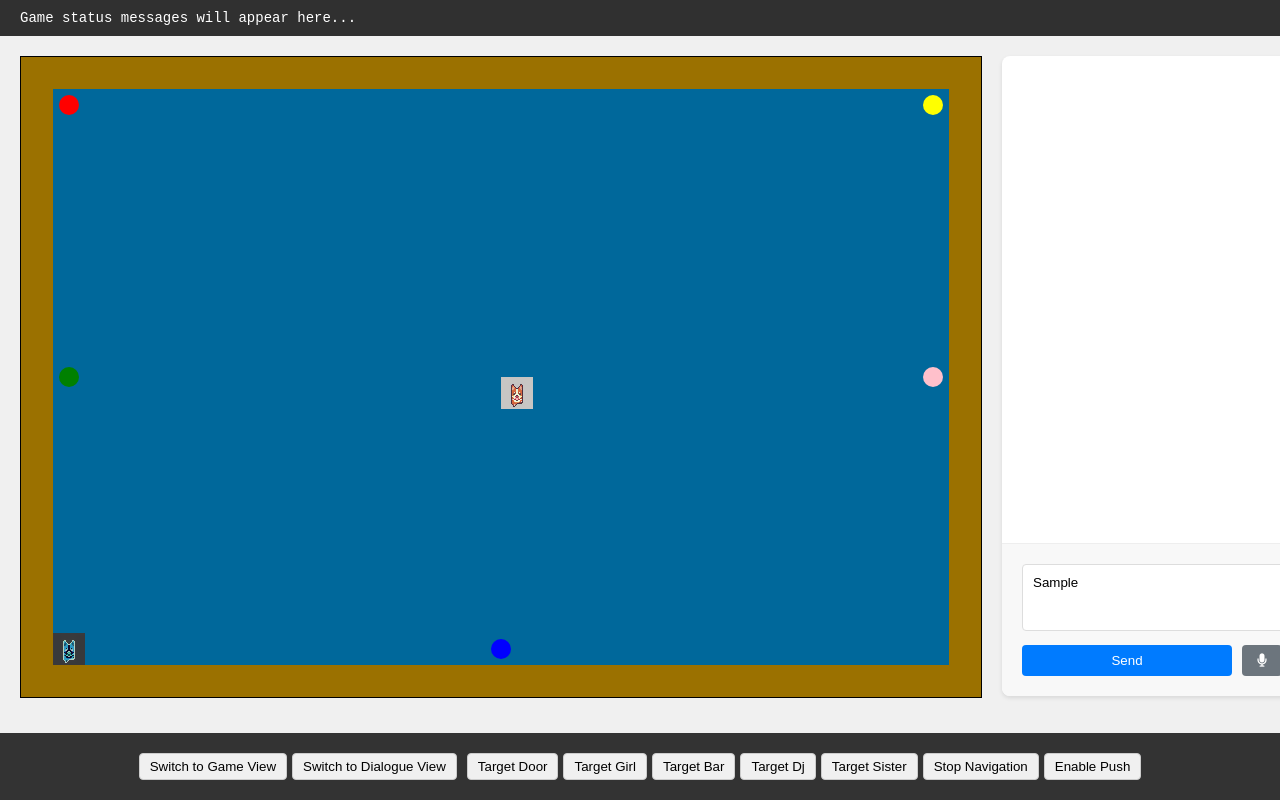
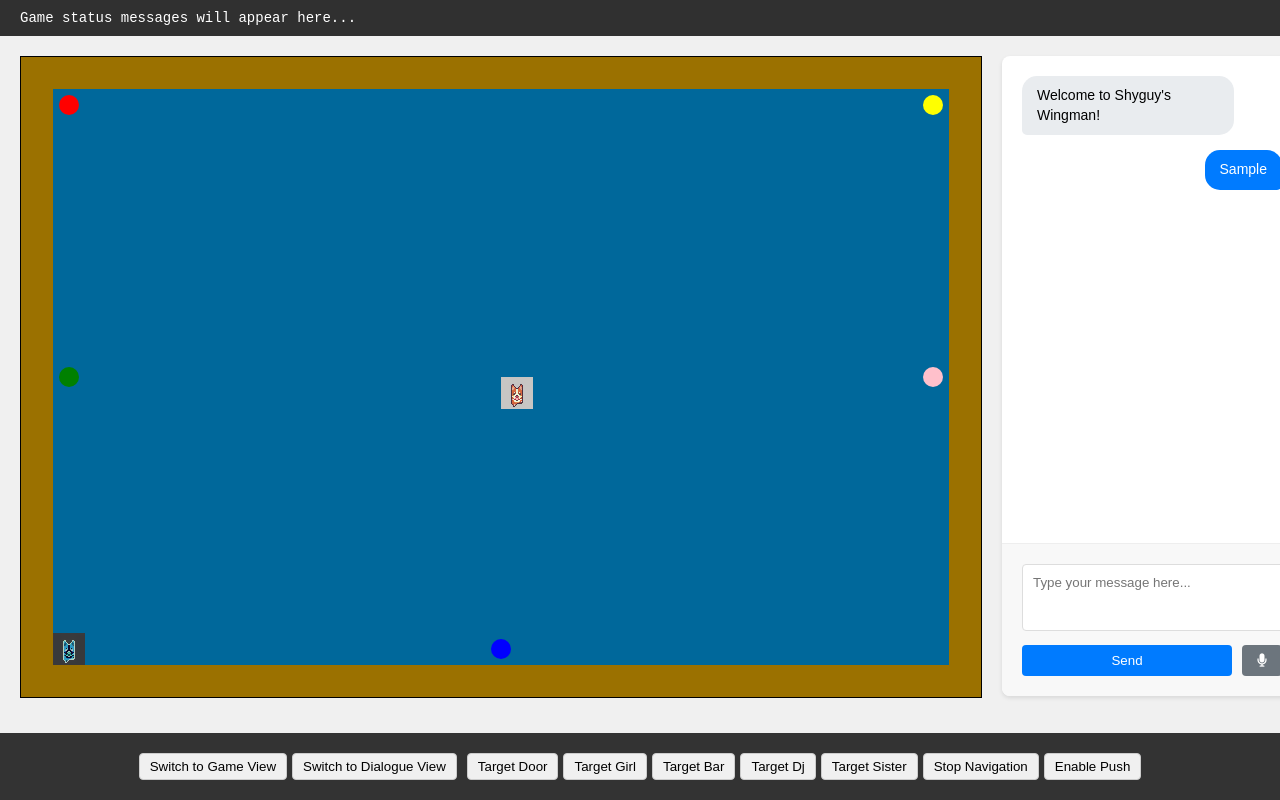
Before and after one commit to radajakub/ShyguysWingmanJS, a website built with Vite: page index.html in a window 1280 px wide. Both pictures are taken after typing "Sample" into the empty fields and a click on the button "Send". Shown: the top 800 px of the page. Built offline with nearby package versions, Linux system fonts and the light colour scheme; no server answers.

Commit message:
Change structure and add some functions to chat

```diff
--- a/src/game.js
+++ b/src/game.js
@@ -9,8 +9,9 @@ export class Game {
     this.storyEngine = new StoryEngine();
   }
 
-  run() {
+  async run() {
     console.log("[Game]: run");
+    // await this.gameEngine.loadAssets();
     this.gameEngine.init();
     // this.gameEngine.run();
     // initialize and start other classes
--- a/src/game_engine.js
+++ b/src/game_engine.js
@@ -3,8 +3,31 @@ const SHYGUY_SPEED = 0.5;
 
 const IS_DEBUG = true;
 
+// class CustomImage {
+//   constructor(imageSrc) {
+//     this.image = new Image();
+
+//     this.loadPromise = new Promise((resolve, reject) => {
+//       this.image.onload = () => {
+//         resolve(this);
+//       };
+//       this.image.onerror = () => {
+//         reject(new Error(`Failed to load image: ${imageSrc}`));
+//       };
+//     });
+
+//     this.image.src = imageSrc;
+//   }
+
+//   async waitForLoad() {
+//     return this.loadPromise;
+//   }
+// }
+
 class SpriteEntity {
   constructor(x0, y0, imageSrc, speed = 0, width = 32, height = 32, frameRate = 8, frameCount = 4) {
+    // super(imageSrc);
+
     this.x = x0;
     this.y = y0;
     this.width = width;
@@ -83,6 +106,11 @@ export class GameEngine {
     this.dialogueView = document.getElementById("dialogueView");
     this.currentView = "game";
 
+    this.gameChatContainer = document.getElementById("chatMessages");
+    this.messageInput = document.getElementById("messageInput");
+    this.sendButton = document.getElementById("sendButton");
+    this.handleSendMessage = this.handleSendMessage.bind(this);
+
     this.gameFrame = 0;
     this.keys = {
       ArrowUp: false,
@@ -118,8 +146,8 @@ export class GameEngine {
     };
 
     // load assets for drawing the scene
-    this.wall = new SpriteImage("/assets/wall-tile.png");
-    this.floor = new SpriteImage("/assets/floor-tile.png");
+    this.wall = new SpriteImage("/assets/assets/wall-tile.png");
+    this.floor = new SpriteImage("/assets/assets/floor-tile.png");
 
     this.gridCols = Math.ceil(this.canvasWidth / this.wall.width);
     this.gridRows = Math.ceil(this.canvasHeight / this.wall.height);
@@ -131,11 +159,11 @@ export class GameEngine {
     // initialize players
     const cx = this.canvasWidth / 2;
     const cy = this.canvasHeight / 2;
-    this.shyguySprite = new GuidedSpriteEntity(cx, cy, "/assets/shyguy.png", SHYGUY_SPEED);
+    this.shyguySprite = new GuidedSpriteEntity(cx, cy, "/assets/assets/shyguy.png", SHYGUY_SPEED);
     this.wingmanSprite = new SpriteEntity(
       this.wall.width,
       this.canvasHeight - 2 * this.wall.width,
-      "/assets/player.png",
+      "/assets/assets/player.png",
       WINGMAN_SPEED
     );
 
@@ -180,7 +208,22 @@ export class GameEngine {
     };
   }
 
-  init() {
+  // async loadAssets() {
+  //   try {
+  //     await Promise.all([
+  //       this.wall.waitForLoad(),
+  //       this.floor.waitForLoad(),
+  //       this.shyguySprite.waitForLoad(),
+  //       this.wingmanSprite.waitForLoad(),
+  //     ]);
+  //   } catch (error) {
+  //     console.error("Failed to load assets:", error);
+  //   }
+  // }
+
+  init(shyguy) {
+    this.shyguy = shyguy;
+
     this.canvas.width = this.canvasWidth;
     this.canvas.height = this.canvasHeight;
 
@@ -189,6 +232,10 @@ export class GameEngine {
 
     // Initialize with game view
     this.switchView("game");
+
+    this.addChatMessage(this.gameChatContainer, "Welcome to Shyguy's Wingman!", true);
+    this.sendButton.addEventListener("click", this.handleSendMessage);
+
     this.run();
   }
 
@@ -618,6 +665,40 @@ export class GameEngine {
     }
   }
 
+  clearChat(container) {
+    if (container) {
+      container.innerHTML = "";
+    }
+  }
+
+  initMessageHandlers() {
+    // Add click handler for send button
+  }
+
+  addChatMessage(container, message, isShyguy = false) {
+    if (!container) return;
+
+    const messageDiv = document.createElement("div");
+    messageDiv.className = `chat-message ${isShyguy ? "shyguy" : "wingman"}`;
+
+    const bubble = document.createElement("div");
+    bubble.className = "message-bubble";
+    bubble.textContent = message;
+
+    messageDiv.appendChild(bubble);
+    container.appendChild(messageDiv);
+
+    // Auto scroll to bottom
+    container.scrollTop = container.scrollHeight;
+  }
+
+  async handleSendMessage() {
+    const message = this.messageInput.value.trim();
+    // output the message to the text and send a message to the llm
+    this.addChatMessage(this.gameChatContainer, message, false);
+    this.messageInput.value = "";
+  }
+
   async run() {
     // wait for 16ms
     await new Promise((resolve) => setTimeout(resolve, 16));
--- a/styles/style.css
+++ b/styles/style.css
@@ -184,3 +184,37 @@ body {
 .debug-button:hover {
   background: #e0e0e0;
 }
+
+/* Chat Message Styles */
+.chat-message {
+  margin-bottom: 15px;
+  display: flex;
+}
+
+.chat-message.shyguy {
+  justify-content: flex-start;
+}
+
+.chat-message.wingman {
+  justify-content: flex-end;
+}
+
+.message-bubble {
+  max-width: 70%;
+  padding: 10px 15px;
+  border-radius: 15px;
+  font-size: 14px;
+  line-height: 1.4;
+}
+
+.shyguy .message-bubble {
+  background-color: #e9ecef;
+  color: #000;
+  border-bottom-left-radius: 5px;
+}
+
+.wingman .message-bubble {
+  background-color: #007bff;
+  color: white;
+  border-bottom-right-radius: 5px;
+}
--- a/vite.config.js
+++ b/vite.config.js
@@ -1,5 +1,5 @@
 export default {
   server: {
-    open: true, // Automatically open in browser
+    open: true,
   },
 };
```
Also changed, not shown: assets/assets/floor-tile.png (renamed from assets/floor-tile.png), assets/assets/player.png (renamed from assets/player.png), assets/assets/shyguy.png (renamed from assets/shyguy.png), assets/assets/wall-tile.png (renamed from assets/wall-tile.png).
